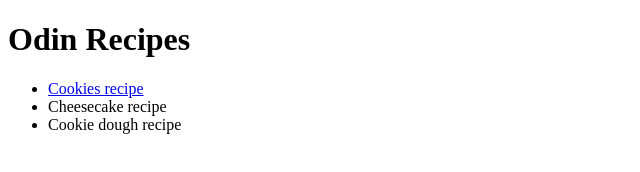
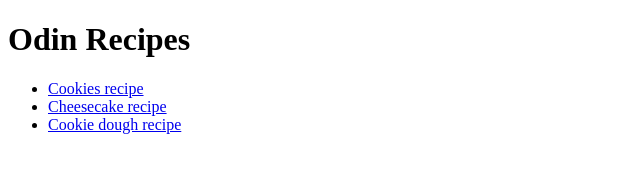
Before and after one commit to mohsinahmxd/odin_recipes, a plain HTML site: page index.html in a window 1280 px wide. Shown: the whole page, without its empty margins (0-640 px from the left). Drawn offline with Linux system fonts and the light colour scheme.

Commit message:
FIxed page links on index page

```diff
--- a/index.html
+++ b/index.html
@@ -9,9 +9,9 @@
 <body>
     <h1>Odin Recipes</h1>
     <ul>
-        <li><a href="./cookies.html">Cookies recipe</a></li>
-        <li><a href="./cheesecake.html"></a>Cheesecake recipe</li>
-        <li><a href="./cookiedough.html"></a>Cookie dough recipe</li>
+        <li><a href="./recipes/cookies.html">Cookies recipe</a></li>
+        <li><a href="./recipes/cheesecake.html">Cheesecake recipe</a></li>
+        <li><a href="./recipes/cookiedough.html">Cookie dough recipe</a></li>
     </ul>
 </body>
 </html>
```
